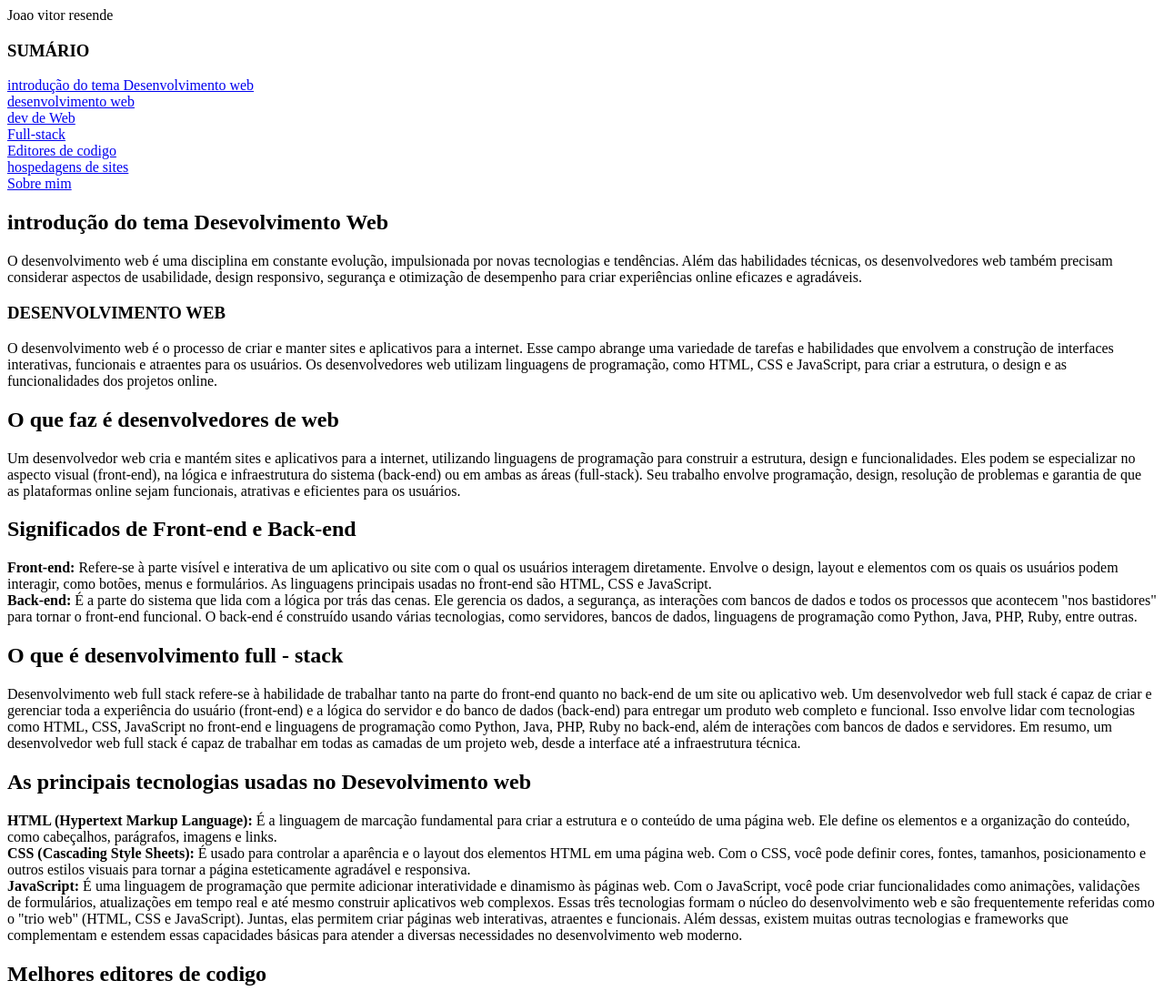
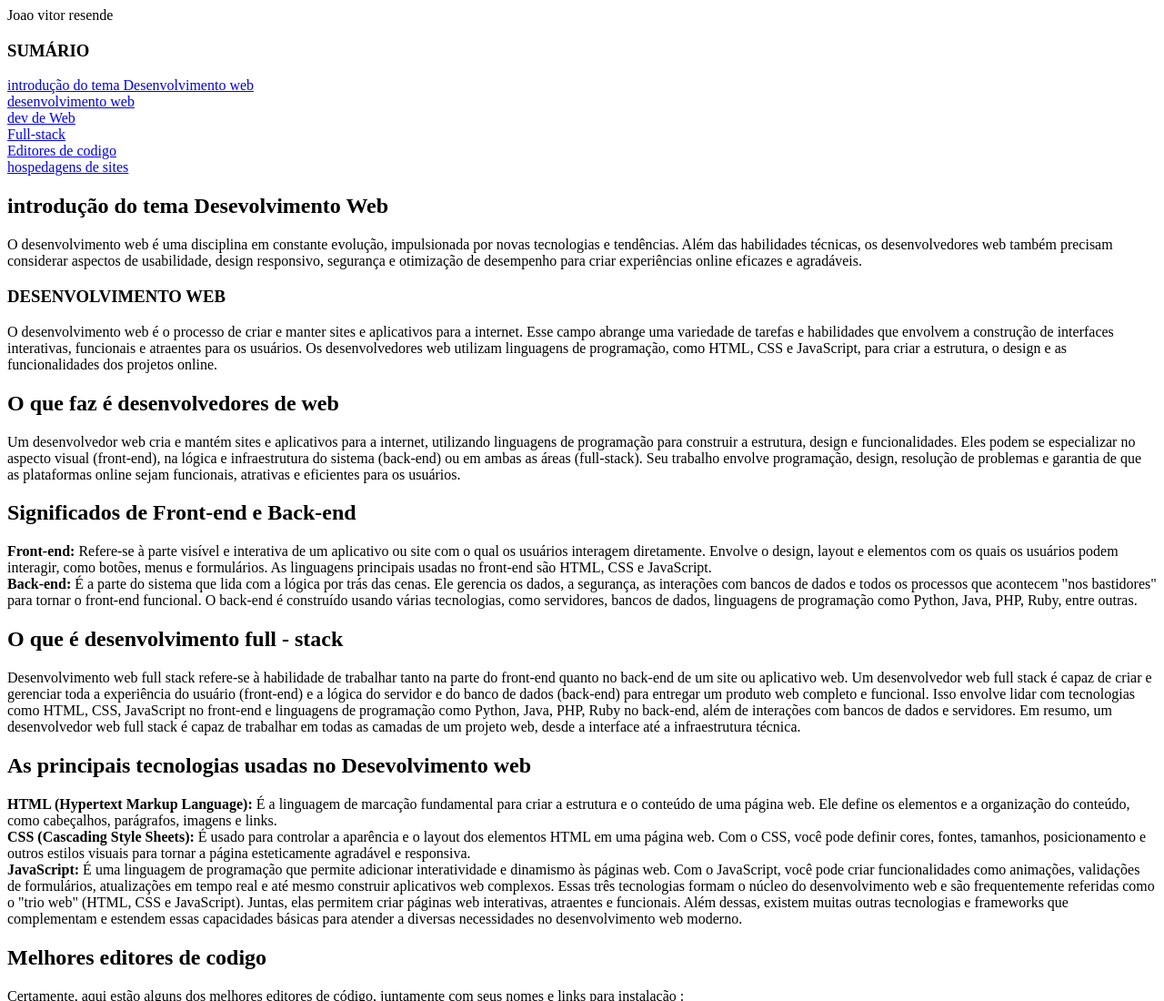
Before and after one commit to Joaovitorresnde/meuLinkedin, a plain HTML site: page index.html in a window 1280 px wide. Shown: the top 1100 px of the page at 91% size. Drawn offline with Linux system fonts and the light colour scheme.

Commit message:
Update index.html

```diff
--- a/index.html
+++ b/index.html
@@ -18,7 +18,6 @@
                <a href="#full-stack"> Full-stack</a>  <br/>
                <a href="#editores">Editores de codigo</a> <br>
                <a href="#hospedagens">hospedagens de sites</a> <br>
-               <a href="#sobre mim">Sobre mim</a>
           </nav>
         </header>
         <article>
@@ -104,7 +103,7 @@
            <a href="https://vercel.com/dashboard">https://vercel.com/dashboard</a>
         </p></section>
     </article>
-          <aside> <h3 id ="sobre mim ">Sobre MIM</h3>
+          <aside> <h3>Sobre MIM</h3>
            <p> Meu nome é João Vitor Resende Faria de souza Gomes e tenho 19 anos.
             Estudo na Escola Superior Dom Helder,atualmente estou no segundo periodo do curso da Ciência da Computação.
             Em baixo estão meus links profissionais !! <br>
```
